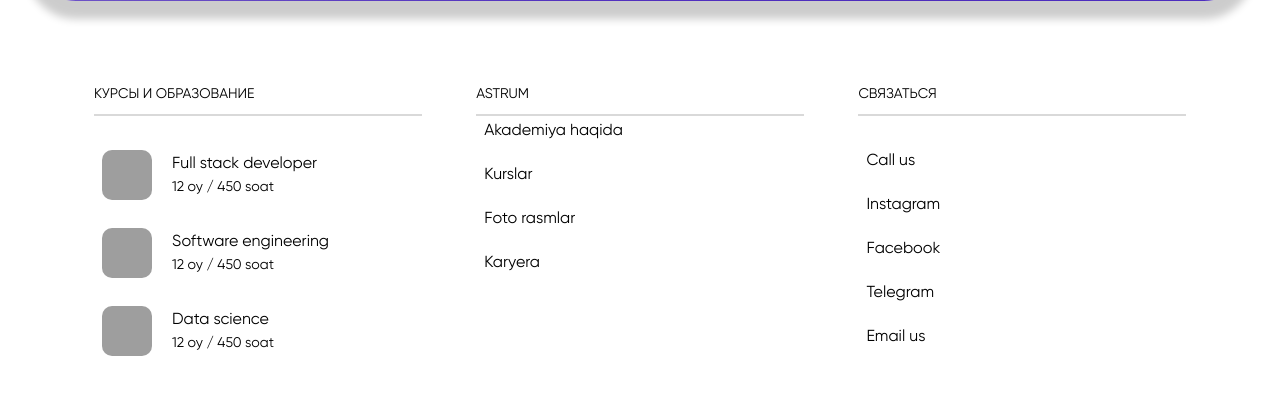
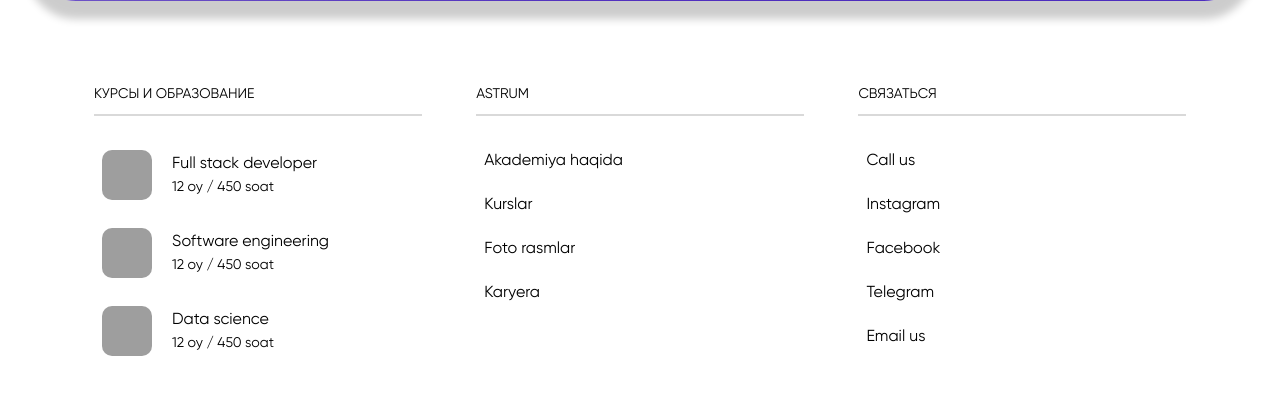
Before and after one commit to bahtibek-an/astrum-web, a Django app: page /uz/photo/ in a window 1280 px wide. Shown: the part 4318-4734 px from the top of the page. Run offline with Django 4.2, Linux system fonts and the light colour scheme; data comes from the database, SQL or seed files in the repository; grey boxes are pictures that could not be loaded.

Commit message:
fix footer

```diff
--- a/static/css/style.css
+++ b/static/css/style.css
@@ -885,11 +885,11 @@
 .footer-box a:hover {
     background: rgba(0, 0, 0, 0.3);
 }
+.footer-box a:not(:last-child) {
+    margin-bottom: 14px;
+}
 .footer-box a.first {
     margin-top: 30px;
-}
-.footer-box a:not(:last-child) {
-    margin-bottom: 14px;
 }
 .footer-li{
     cursor: pointer;
--- a/templates/index-ru.html
+++ b/templates/index-ru.html
@@ -462,7 +462,7 @@
 
           <div class="footer-box">
             <p class="footer-p">Astrum</p>
-                  <a href="{% url 'kompanita_ru' %}"><li class="footer-li">Об академии</li></a>
+                  <a class="first" href="{% url 'kompanita_ru' %}"><li class="footer-li">Об академии</li></a>
                   <a href="{% url 'kursi_ru' %}"><li class="footer-li">Курсы</li></a>
                   <a href="{% url 'photo_ru' %}"><li class="footer-li">Фото картинки</li></a>
                   <a href="{% url 'karyera_ru' %}"><li class="footer-li">Карьера</li></a>
--- a/templates/index.html
+++ b/templates/index.html
@@ -493,7 +493,7 @@
 
           <div class="footer-box">
             <p class="footer-p">Astrum</p>
-            <a href="{% url 'kompanita' %}"><li class="footer-li">Akademiya haqida</li></a>
+            <a class="first" href="{% url 'kompanita' %}"><li class="footer-li">Akademiya haqida</li></a>
             <a href="{% url 'kursi' %}"><li class="footer-li">Kurslar</li></a>
             <a href="{% url 'photo' %}"><li class="footer-li">Foto rasmlar</li></a>
             <a href="{% url 'karyera' %}"><li class="footer-li">Karyera</li></a>
--- a/templates/photo.html
+++ b/templates/photo.html
@@ -500,10 +500,10 @@
 
             <div class="footer-box">
               <p class="footer-p">Astrum</p>
-                <a href="{% url 'kompanita' %}"><li class="footer-li">Akademiya haqida</li></a>
-                  <a href="{% url 'kursi' %}"><li class="footer-li">Kurslar</li></a>
-                  <a href="{% url 'photo' %}"><li class="footer-li">Foto rasmlar</li></a>
-                  <a href="{% url 'karyera' %}"><li class="footer-li">Karyera</li></a>
+                <a class="first" href="{% url 'kompanita' %}"><li class="footer-li">Akademiya haqida</li></a>
+                <a href="{% url 'kursi' %}"><li class="footer-li">Kurslar</li></a>
+                <a href="{% url 'photo' %}"><li class="footer-li">Foto rasmlar</li></a>
+                <a href="{% url 'karyera' %}"><li class="footer-li">Karyera</li></a>
             </div>
 
             <div class="footer-box">
```
